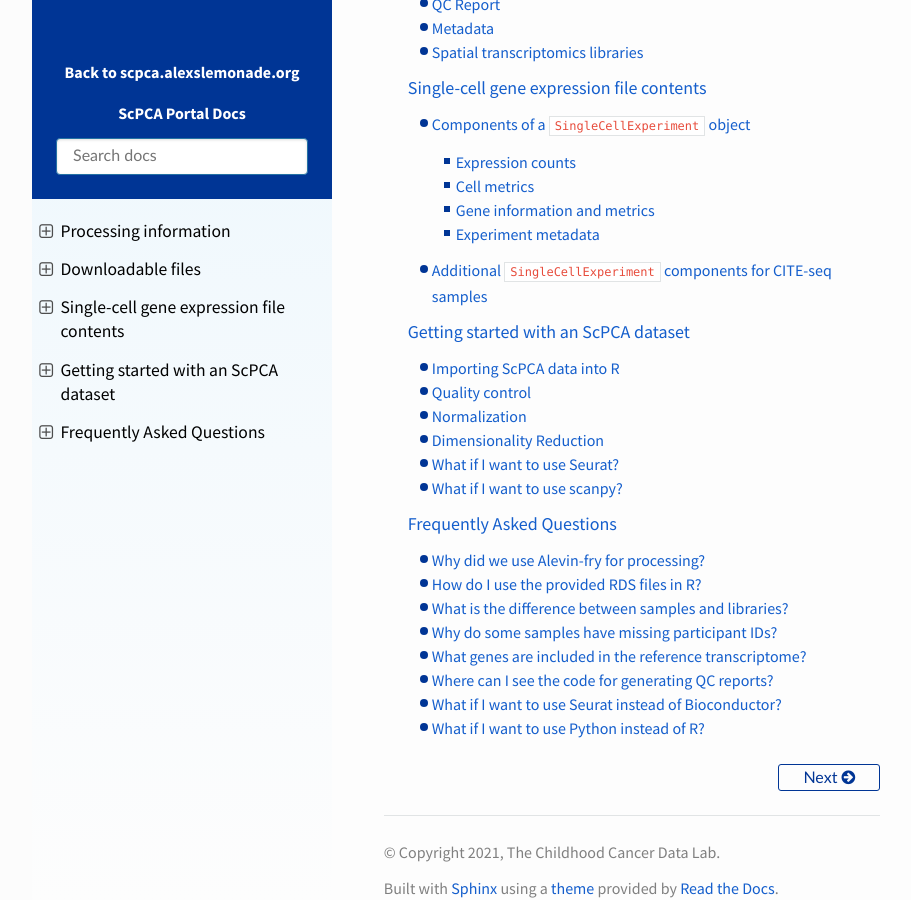
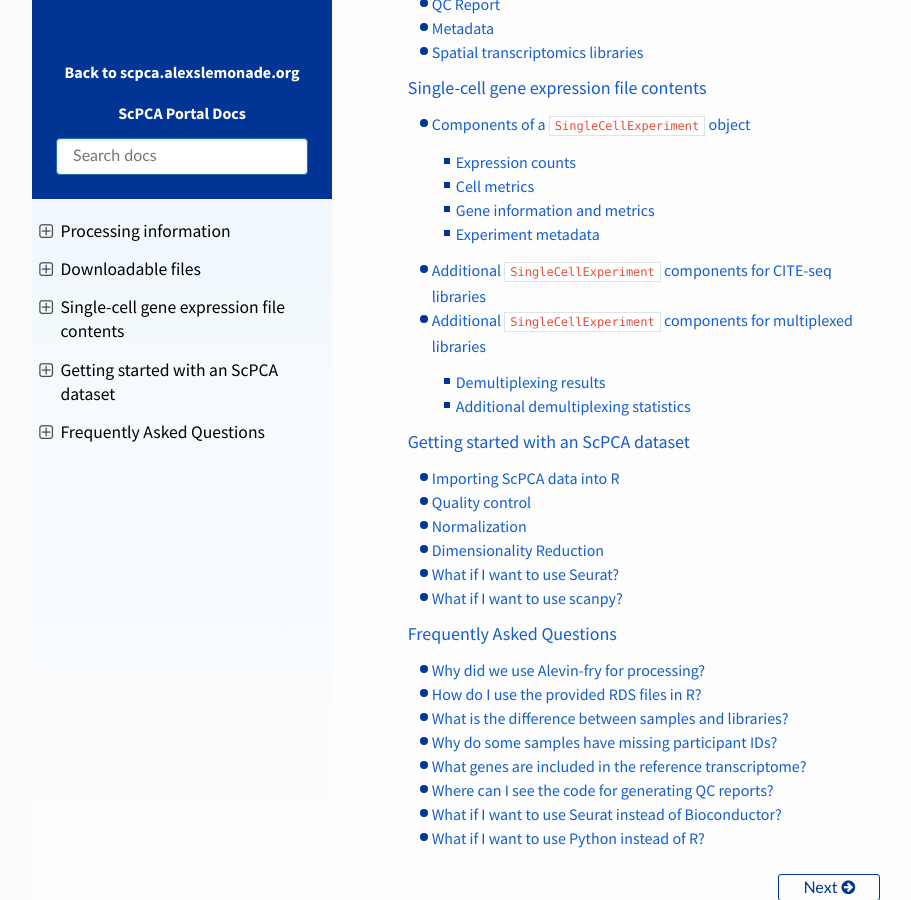
Before and after one commit to DongzeHE/scpca-docs, a Sphinx documentation site: the page built from docs/index.md, in a window 1280 px wide and 900 px high, scrolled down 1074 px. Shown: the whole window, without its empty margins (158-1069 px from the left). Built offline with Sphinx 7.4.7 and the Read the Docs theme 2.0.0, drawn with Linux system fonts in a browser that asks for light colours; some of the changed lines change nothing that is shown.

Commit message:
Add section on multiplex SCE components

````diff
--- a/docs/sce_file_contents.md
+++ b/docs/sce_file_contents.md
@@ -96,7 +96,7 @@
 | `filtering_method`  | The method used for cell filtering. One of `emptyDrops`, `emptyDropsCellRanger`, or `UMI cutoff`. Only present for `filtered` objects |
 | `umi_cutoff`        | The minimum UMI count per cell used as a threshold for filtering. Only present for `filtered` objects where the `filtering_method` is `UMI cutoff` |
 
-## Additional `SingleCellExperiment` components for CITE-seq samples
+## Additional `SingleCellExperiment` components for CITE-seq libraries
 
 CITE-seq data, when present, is included within the `SingleCellExperiment` as an "Alternative Experiment" named `"CITEseq"` , which can be accessed with the following command:
 
@@ -133,3 +133,63 @@
 ```r
 citeseq_metadata <- metadata(altExp(sce, "CITEseq"))
 ```
+
+## Additional `SingleCellExperiment` components for multiplexed libraries
+
+Multiplexed libraries will contain a number of additional components and fields.
+
+Hashtag oligo (HTO) quantification for each cell is included within the `SingleCellExperiment` as an "Alternative Experiment" named `"cellhash"` , which can be accessed with the following command:
+
+```r
+altExp(sce, "cellhash")
+```
+
+Within this, the main data matrix is again found in the `counts` assay, with each column corresponding to a cell or droplet (in the same order as the parent `SingleCellExperiment`) and each row corresponding to a hashtag oligo (HTO).
+Column names are again cell barcode sequences and row names the HTO ids for all assayed HTOs.
+
+The following additional per-cell data columns for the cellhash data can be found in the main `colData` data frame (accessed with `colData(sce)` [as above](#cell-metrics)).
+
+| Column name                | Contents                                          |
+| -------------------------- | ------------------------------------------------- |
+| `altexps_cellhash_sum  `    | UMI count for cellhash HTOs                       |
+| `altexps_cellhash_detected` | Number of HTOs detected per cell (HTO count > 0 ) |
+| `altexps_cellhash_percent`  | Percent of `total` UMI count from HTO reads       |
+
+Metrics for each of the HTOs assayed can be found as a `DataFrame` stored as `rowData` within the alternative experiment:
+
+```r
+hto_info <- rowData(altExp(sce, "cellhash"))
+```
+
+This data frame contains the following columns with statistics for each HTO:
+
+| Column name | Contents                                                       |
+| ----------- | -------------------------------------------------------------- |
+| `mean`      | Mean HTO count across all cells/droplets                       |
+| `detected`  | Number of cells in which the HTO was detected (HTO count > 0 ) |
+| `sample_id` | Sample ID for this library that corresponds to the HTO (only present in `_filtered.rds` files) |
+
+Note that in the unfiltered `SingleCellExperiment` objects, this may include hashtag oligos that do not correspond to any included sample, but were part of the reference set used for mapping.
+
+### Demultiplexing results
+
+Demultiplexing results are included only in the `_filtered.rds` files.
+The demultiplexing methods applied for these files are as described in the {ref}`multiplex data processing section <processing_information:Multiplexed libraries>`.
+
+Demultiplexing analysis adds the following additional fields to the `colData(sce)` data frame:
+
+| Column name | Contents                                                       |
+| ----------- | -------------------------------------------------------------- |
+| `hashedDrops_sampleid`  | Most likely sample as called be `DropletUtils::hashedDrops`
+| `HTODemux_sampleid`  | Most likely sample as called be `Seurat::HTODemux`
+| `vireo_sampleid`  | Most likely sample as called by `vireo` (genetic demultiplexing)
+
+### Additional demultiplexing statistics
+
+Each demultiplexing method generates additional statistics specific to the method that you may wish to access, including probabilities, alternative calls, and potential doublet information.
+These statistics are included in the `SingleCellExperiment` component `DataFrames` with prefixes corresponding to the method from which they were derived.
+
+For methods that rely on the HTO data, these statistics are found in the `colData(altExp(sce, "cellhash"))` data frame;
+`DropletUtils::hashedDrops` statistics have the prefix `hashedDrops_` and `Seurat::HTODemux` statistics have the prefix `HTODemux`.
+
+Genetic demultiplexing statistics are found in the main `colData(sce)` data frame, with the prefix `vireo_`.
````
